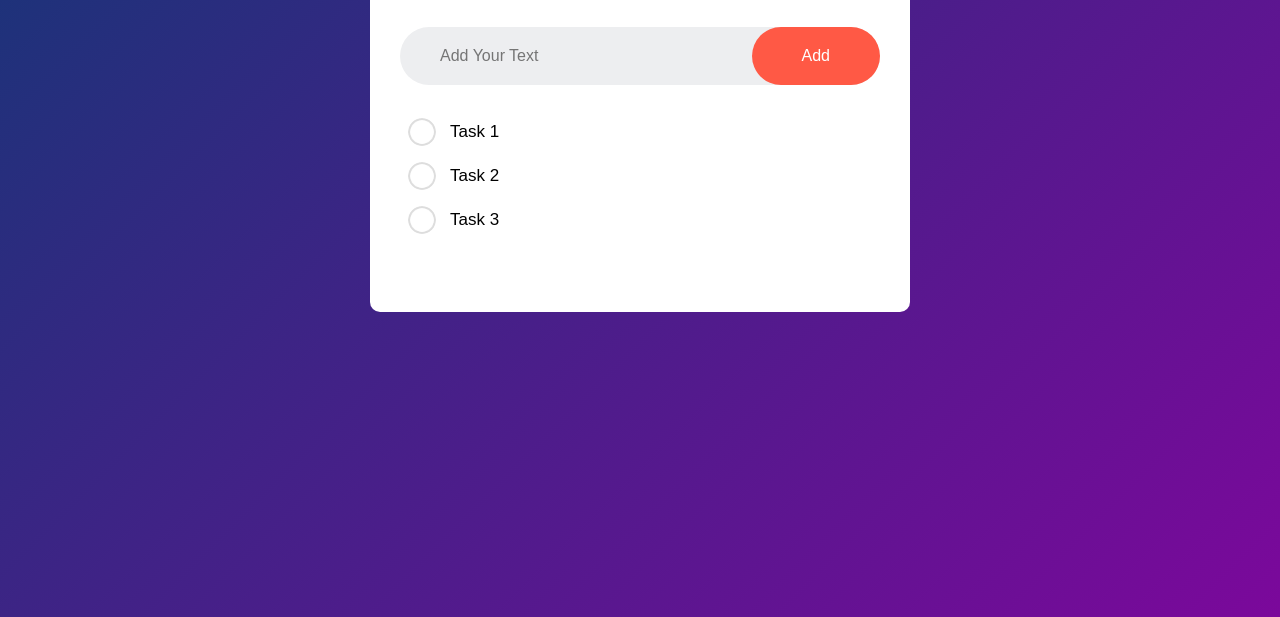
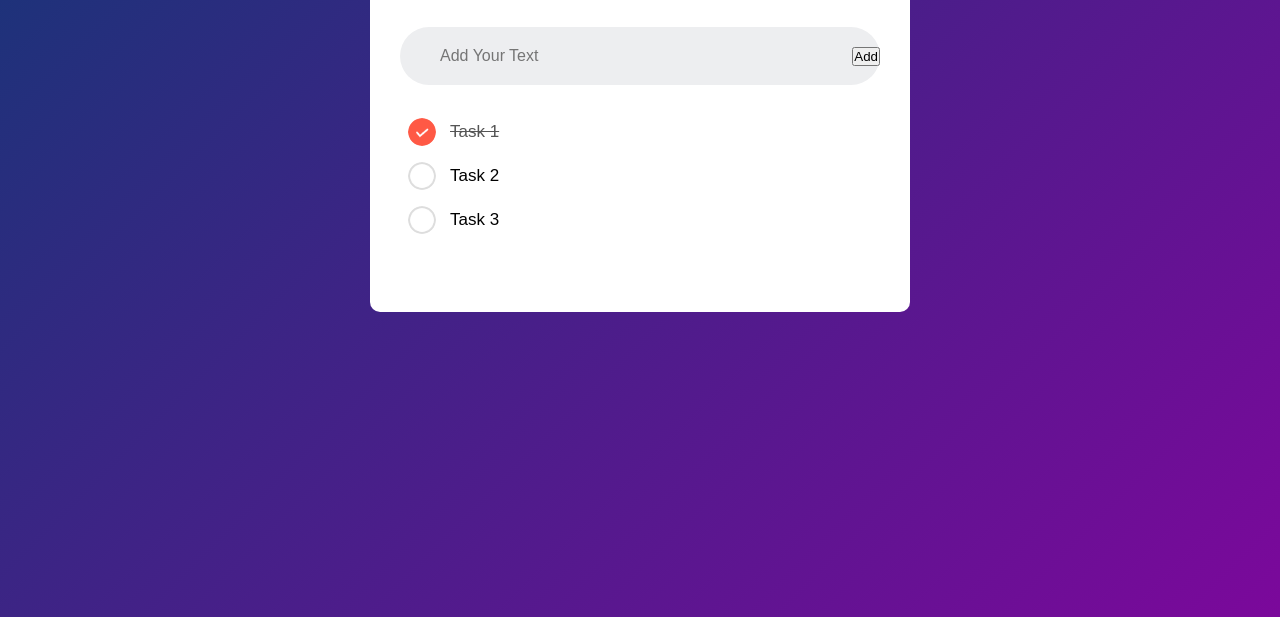
Before and after one commit to fmfahath/To-Do-List, a plain HTML site: page index.html in a window 1280 px wide. Shown: the part 183-800 px from the top of the page. Drawn offline with Linux system fonts and the light colour scheme.

Commit message:
class named chaned into id names (.input => #inpu-box / .addBtn => #addBt / .list-conainer => #list-container

```diff
--- a/index.html
+++ b/index.html
@@ -15,13 +15,13 @@
 
             <!-- add text & button -->
             <div class="row">
-                <input type="text" class="input" placeholder="Add Your Text">
-                <button class="addBtn">Add</button>
+                <input type="text" id="input-box" placeholder="Add Your Text">
+                <button id="addBtn">Add</button>
             </div>
 
             <!-- check list -->
-            <ul class="cheklist">
-                <li>Task 1</li>
+            <ul id="list-container">
+                <li class="checked">Task 1</li>
                 <li>Task 2</li>
                 <li>Task 3</li>
             </ul>
--- a/style.css
+++ b/style.css
@@ -86,3 +86,12 @@
     background-size: cover;
     background-position: center;
  }
+
+ ul li.checked{
+    color: #555;
+    text-decoration: line-through;
+ }
+
+ ul li.checked::before{
+    background-image: url('img/checked.png');
+ }
```
